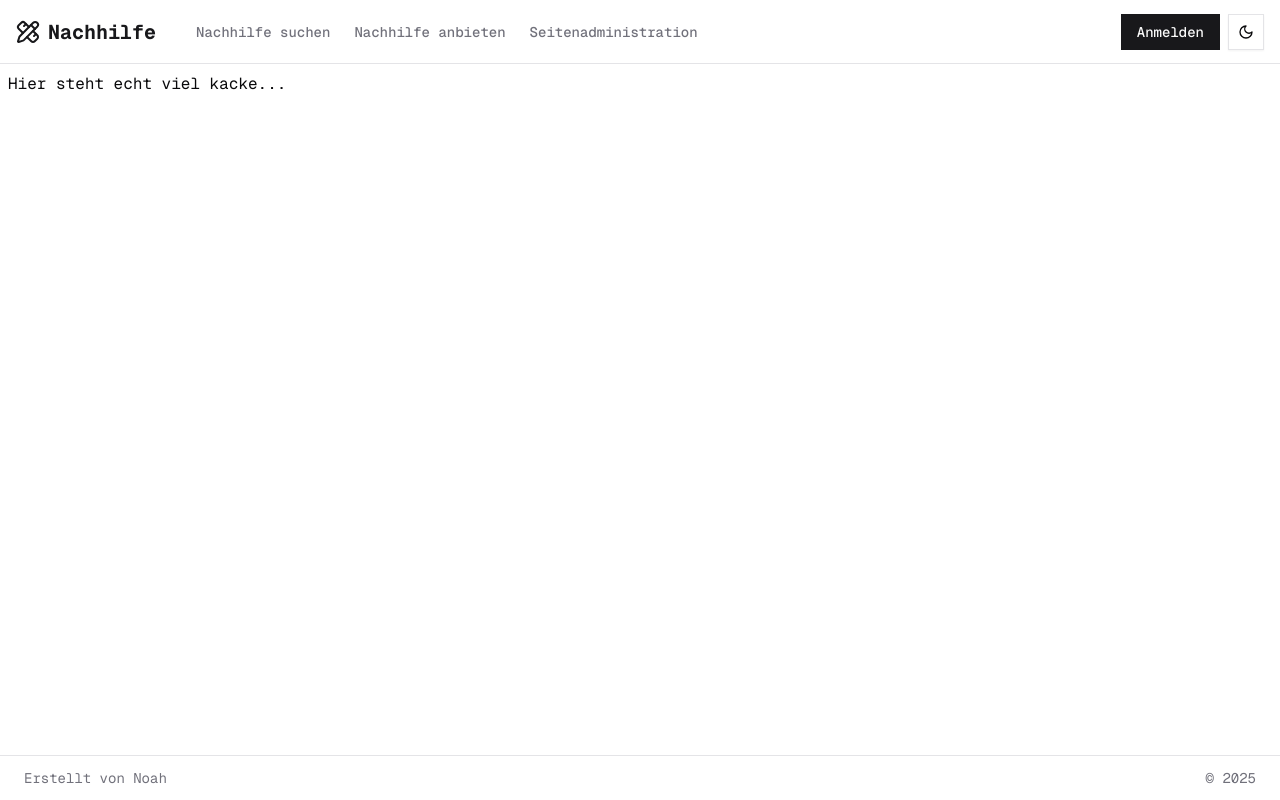
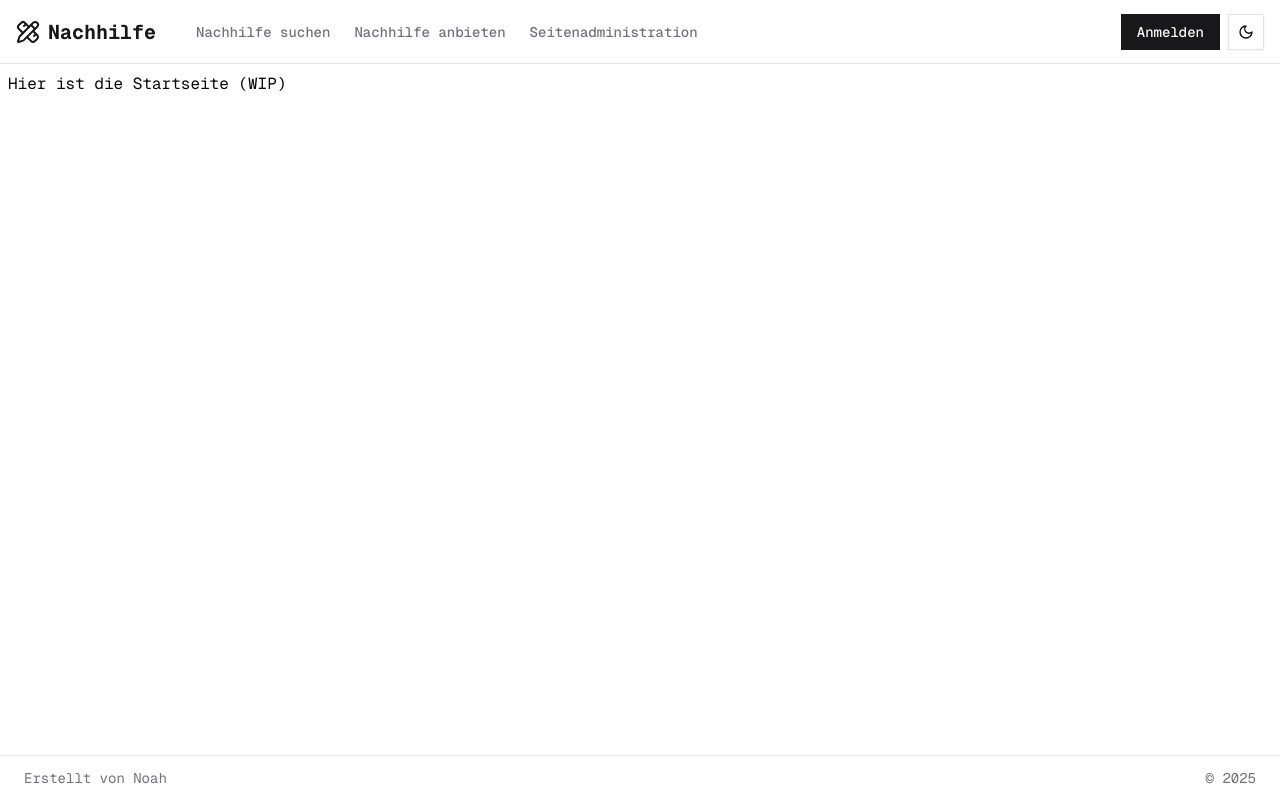
Before and after one commit to ZYR0Z/nachhilfe.bgperchtoldsdorf.at, a Next.js app: page / in a window 1280 px wide. Built offline with nearby package versions, Linux system fonts and the light colour scheme; no server answers.

Commit message:
feat: change text landing page

```diff
--- a/app/page.tsx
+++ b/app/page.tsx
@@ -1,5 +1,5 @@
 export default function Home() {
   // this should just be the landing page which is neatly designed and prompts the user to either directly find offers (search bar or subject selection) and if pressed it will get the user to the /nachhilfe-suchen page which their requested filters
   // we also want a button to start offering tutoring which will prompt the user to login if not already logged in
-  return <>Hier steht echt viel kacke...</>;
+  return <>Hier ist die Startseite (WIP)</>;
 }
```
